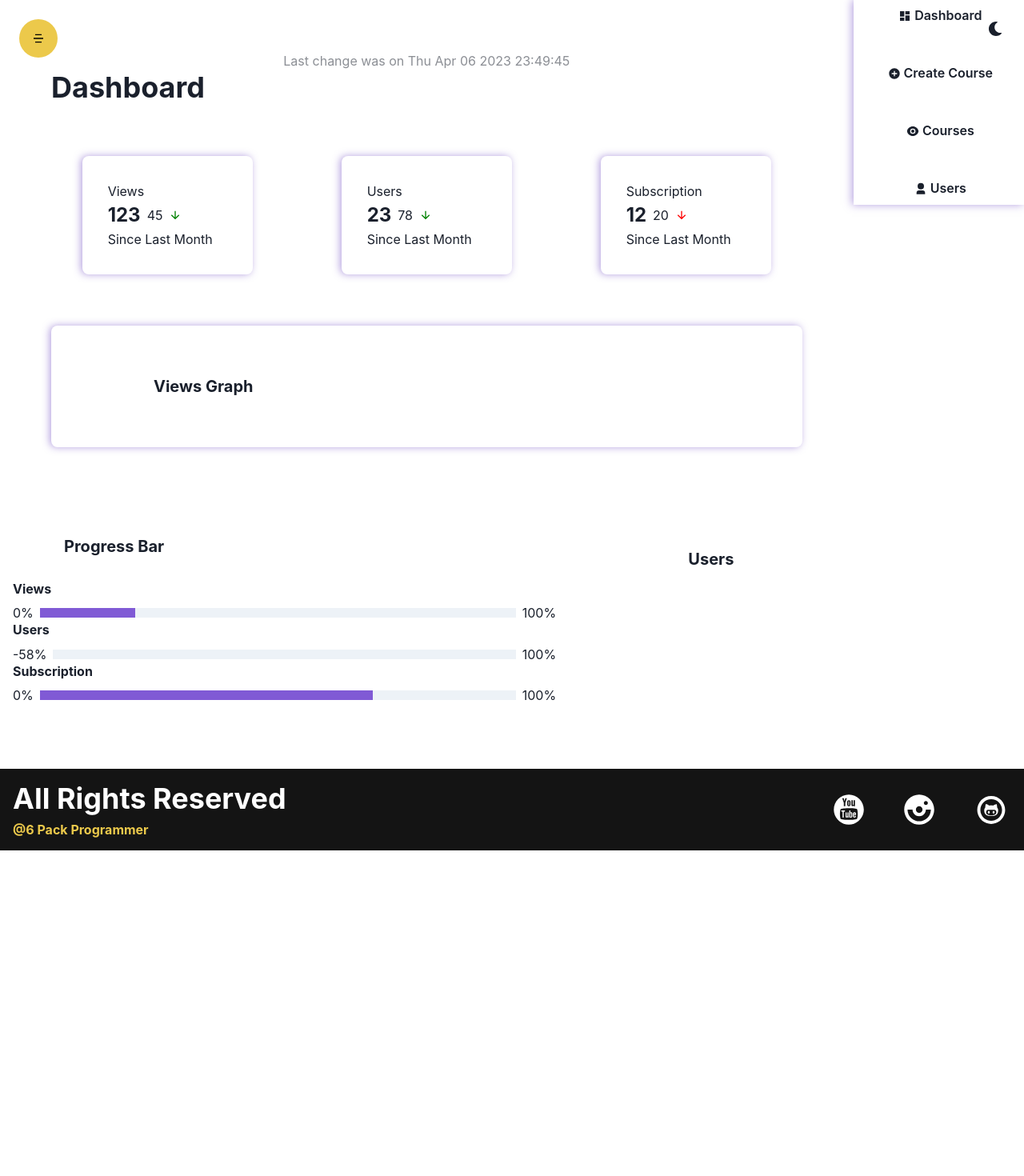
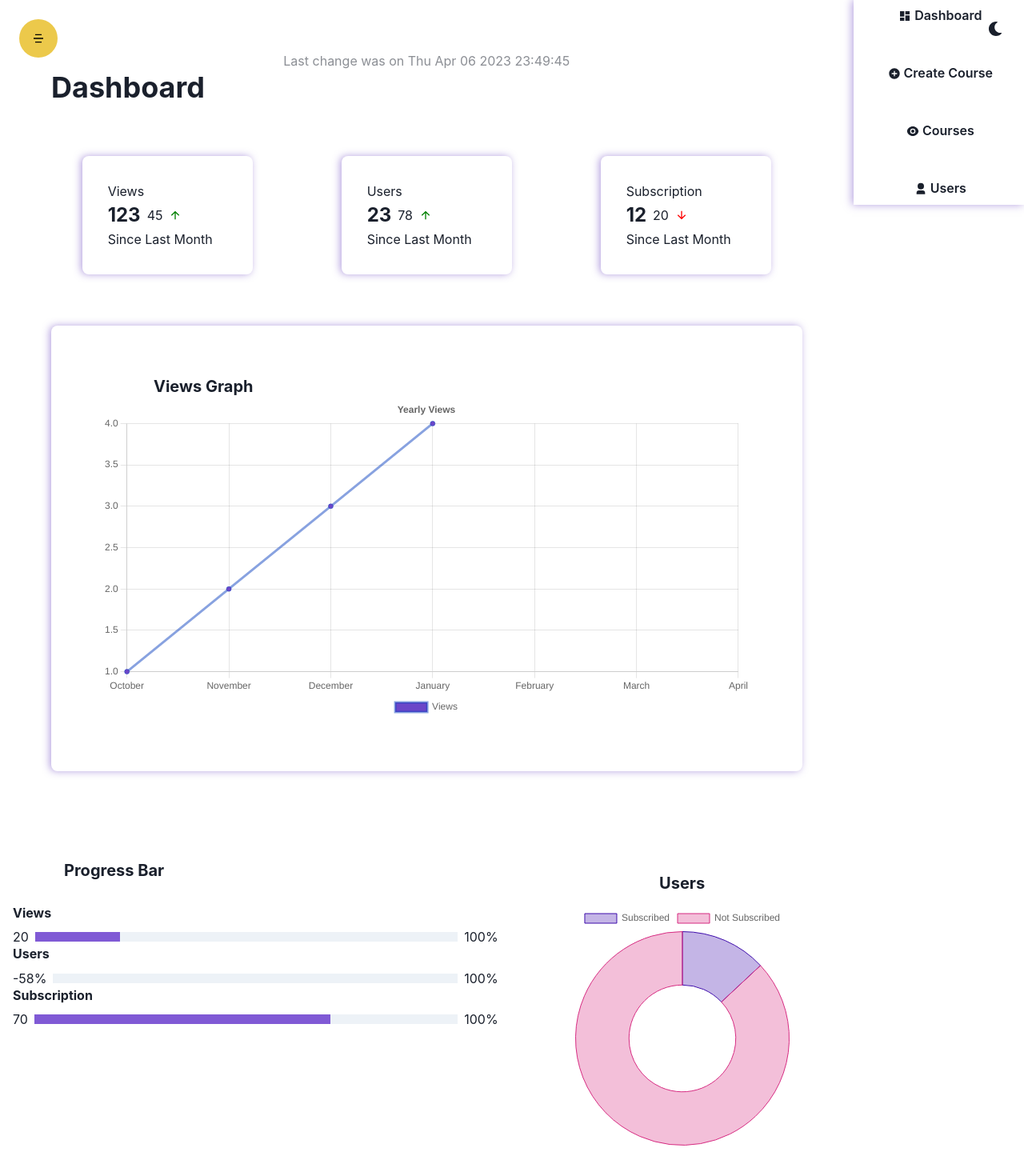
Before and after one commit to sarb001/Course-for-Coders-Web-App, a React (Create React App) app in the folder c-f-c/: page /admin/dashboard in a window 1280 px wide. Shown: the top 1470 px of the page at 80% size. Before the commit the page ends 1063 px from the top, so only its background shows below. Built offline with nearby package versions, Linux system fonts and the light colour scheme.

Commit message:
Chart.js -- Dashboard Graphs Created

```diff
--- /dev/null
+++ b/c-f-c/src/Components/Admin/DashBoard/Chart.jsx
@@ -0,0 +1,112 @@
+import React from 'react'
+
+import {
+    Chart as ChartJS,
+    CategoryScale,
+    LinearScale,
+    PointElement,
+    LineElement,
+    Title,
+    Tooltip,
+    ArcElement,
+    Legend,
+  } from 'chart.js';
+  import { Line, Doughnut } from 'react-chartjs-2';
+
+  ChartJS.register(
+    CategoryScale,
+    LinearScale,
+    PointElement,
+    LineElement,
+    Title,
+    Tooltip,
+    ArcElement,
+    Legend
+  );
+
+
+export const LineChart = () => {
+
+    const labels = getLastYearMonths();
+
+    const options = {
+        responsive: true,
+        plugins: {
+            legend: {
+                position: 'bottom',
+            },
+            title: {
+                display: true,
+                text: 'Yearly Views',
+            },
+        },
+    }
+
+    const data = {
+        labels,
+        datasets: [
+          {
+            label: 'Views',
+            data: [1,2,3,4],
+            borderColor: 'rgba(19,70,193,0.5)',
+            backgroundColor: '#6b46c8',
+          },
+        ],
+      };
+
+
+  return <Line  options = {options} data = {data}  />
+ }
+
+ export const DoughnutChart = () => {
+        const data = {
+            labels : ['Subscribed','Not Subscribed'],
+            datasets : [
+                {
+                    label : 'Views',
+                    data : [3,20],
+                    borderColor : ['rgb(62,12,171)' , 'rgb(214,43,129)'],
+                    backgroundColor :['rgba(62,12,171,0.3)','rgba(214,43,129,0.3)'],
+                    borderWidth :1,
+                }
+            ]
+        }
+
+        return <Doughnut  data = {data} />;
+ }
+
+function getLastYearMonths(){
+    const labels = [];
+
+    const months = [
+        'January',
+        'February',
+        'March',
+        'April',
+        'May',
+        'June',
+        'July',
+        'August',
+        'September',
+        'October',
+        'November',
+        'December',
+      ];
+      const currentMonth = new Date().getMonth();
+
+      const remain = 11 - currentMonth;
+
+      for (let i = currentMonth; i < months.length; i--) {
+        const element = months[i];
+        labels.unshift(element);
+        if (i === 0) break;
+      }
+
+      for (let i = 11; i > remain; i--) {
+        if (i === currentMonth) break;
+        const element = months[i];
+        labels.unshift(element);
+      }
+
+      return labels;
+}
--- a/c-f-c/src/Components/Admin/DashBoard/Dashboard.jsx
+++ b/c-f-c/src/Components/Admin/DashBoard/Dashboard.jsx
@@ -9,6 +9,7 @@
 } from '@chakra-ui/react';
 import { RiArrowDownLine, RiArrowUpLine } from 'react-icons/ri';
 import Sidebar from '../Sidebar'
+import { DoughnutChart, LineChart } from './Chart';
 
 const Dashboard = () => {
 
@@ -24,7 +25,7 @@
             <HStack>
               <Text  children = {`${qtyPercentage}`} />
                   { profit ? (
-                    <RiArrowDownLine  color = 'green' />
+                    <RiArrowUpLine    color = 'green' />
                   ) : (
                     <RiArrowDownLine  color = 'red' />
                   )}
@@ -39,7 +40,7 @@
     <Heading  size = "sm" children= {title}  mb = "2"  />
 
       <HStack w = "full"  alignItems = {'center'}>
-          <Text  children = {profit ? "0%" : `-${value}%`} />
+          <Text  children = {profit ? `${value}` : `-${value}%`} />
           <Progress  w = "full"  value = {profit ? value : 0}   colorScheme = 'purple' />
           <Text   children = {`${value > 100 ? value : 100}%`} />
       </HStack>
@@ -51,12 +52,13 @@
     <div>
        <Grid minH = {'100vh'} templateColumns = {['1fr' , '5fr 1fr']}>
         <Box boxSizing = 'border-box' py = '16' px = {['4','0']}>
+
           <Text  textAlign = {'center'}
            opacity = {0.5}
            children = {`Last change was on ${String(new Date()).split('G')[0]}`} />
 
           <Heading  children = 'Dashboard'  ml = {['0','16']}  mb = '16'
-          textAlign={['center','left']} />
+          textAlign = {['center','left']} />
 
         <Stack direction = {['column','row']}  minH ='55' justifyContent = {'space-evenly'}
          >
@@ -76,6 +78,10 @@
         children = 'Views Graph'
         pt = {['8' ,'0']}
         ml =  {['0' ,'16']} />
+
+        {/* Line Graph  */}
+        <LineChart />
+
        </Box>
 
     <Grid templateColumns={['1fr' , '2fr 1fr']}>
@@ -97,6 +103,9 @@
 
       <Box p = {['0','16']} boxSizing = 'border-box' py = '4'>
           <Heading  textAlign={'center'}  size ='md' mb = '4'  children = "Users" />
+
+        <DoughnutChart />
+
       </Box>
 
     </Grid>
```
